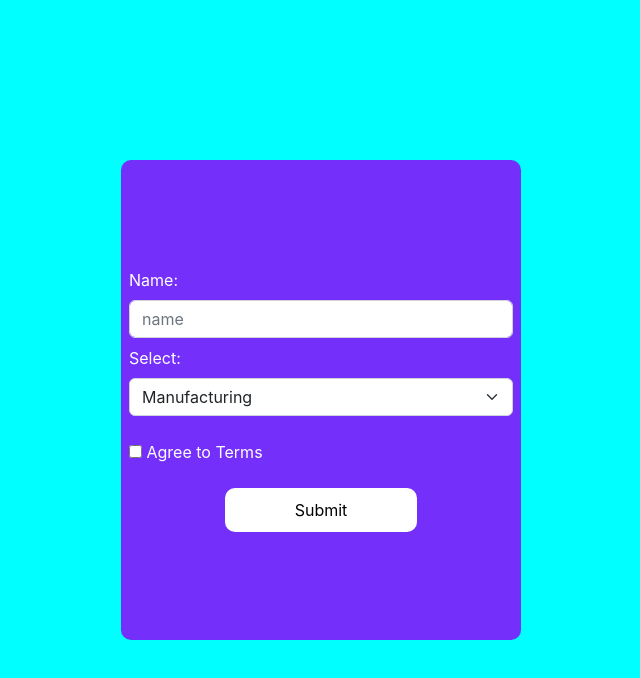
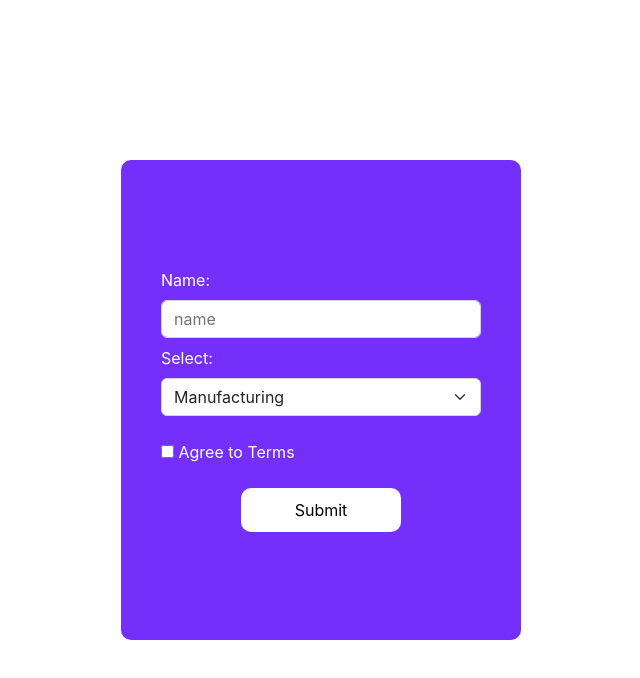
Before and after one commit to CrazyPythonLover1/React-challenge, a React (Create React App) app: page / in a window 1280 px wide. Shown: the top 678 px of the page, without its empty margins (319-959 px from the left). Built offline with nearby package versions, Linux system fonts and the light colour scheme.

Commit message:
color and padding change

```diff
--- a/src/App.css
+++ b/src/App.css
@@ -1,5 +1,5 @@
 .main_body {
-  background-color: aqua;
+  background-color: white;
   height: 100vh;
   width: 100%;
   display: flex;
@@ -11,7 +11,7 @@
   width: 400px;
   background-color: #7430fa;
   color: white;
-  padding: 8px;
+  padding: 40px;
   border-radius: 10px;
   display: flex;
   justify-content: center;
```
